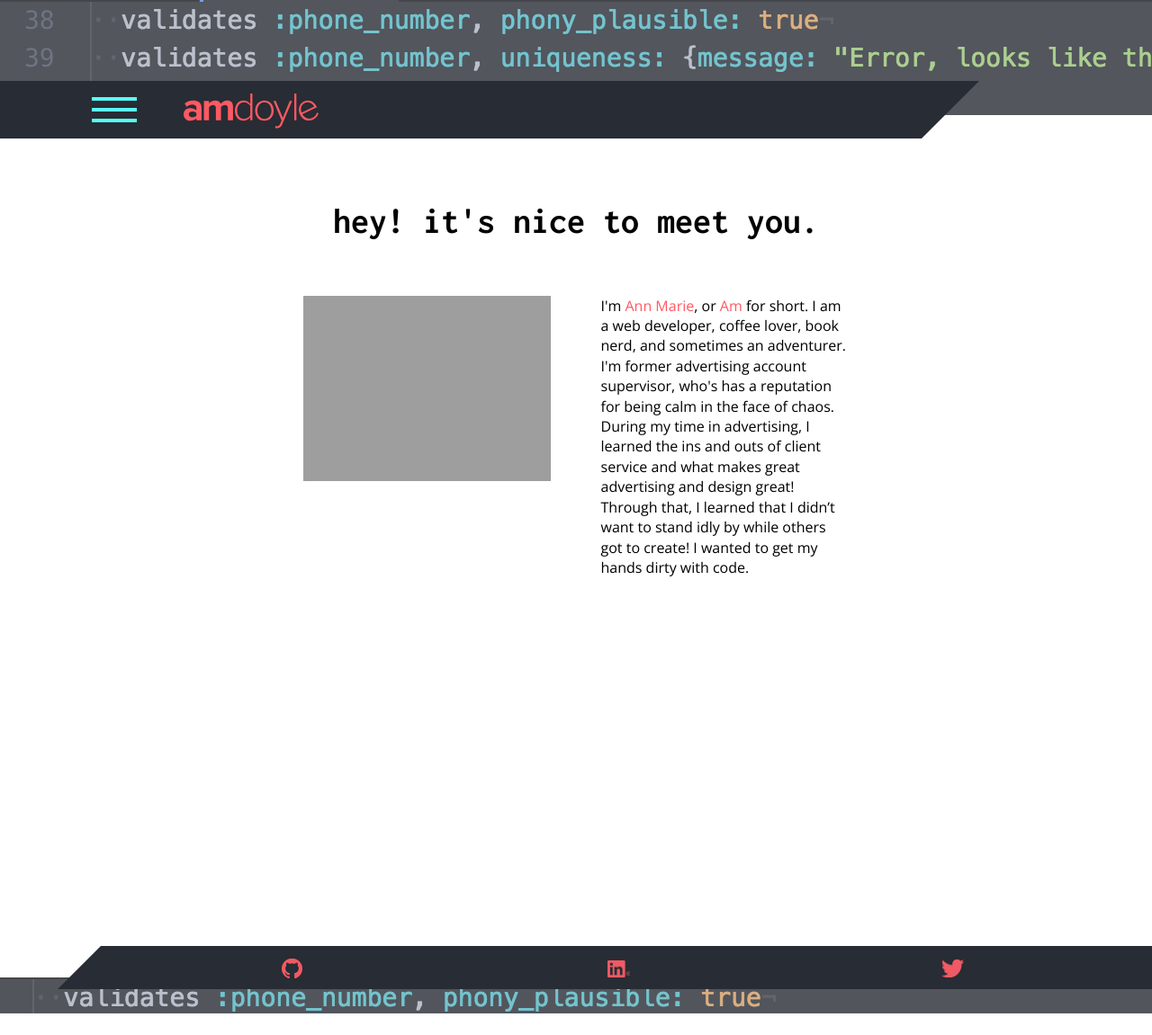
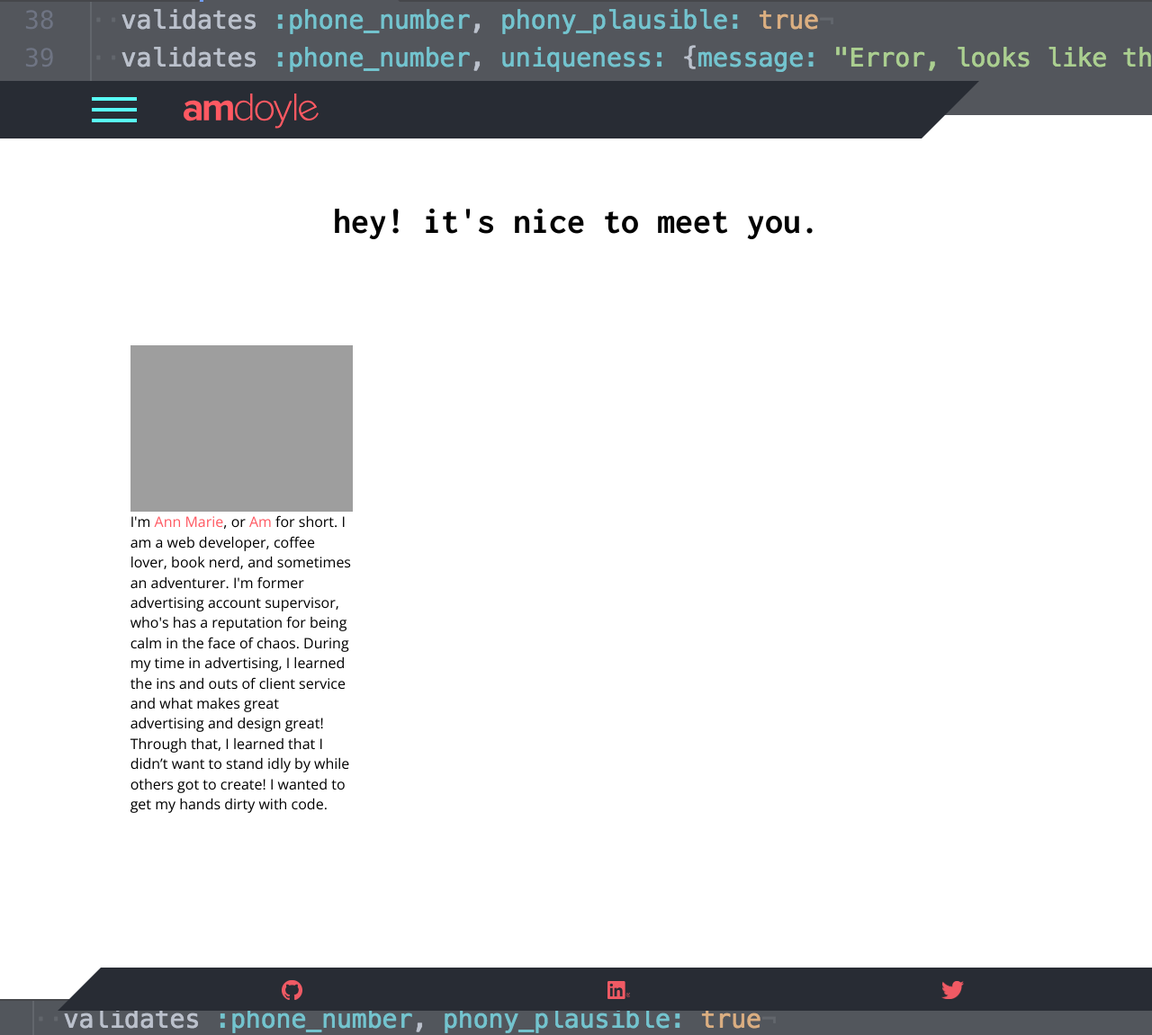
Before and after one commit to amdoyle/amdoyle, a Jekyll site: the page built from index.html, in a window 1280 px wide and 1151 px high. Shown: the whole window at 90% size. Built offline with Jekyll 4.4.1, drawn with Linux system fonts in a browser that asks for light colours; nearby versions of some CDN libraries.

Commit message:
Update body content to columns from rows

```diff
--- a/_sass/_layout.scss
+++ b/_sass/_layout.scss
@@ -399,8 +399,9 @@
   }
   #about .body-content{
     display: flex;
-    flex-direction: row;
+    flex-direction: column;;
     justify-content: center;
+    padding: 5%;
     & img {
       padding: 0;
       margin: 0 5% 0 0;
```
